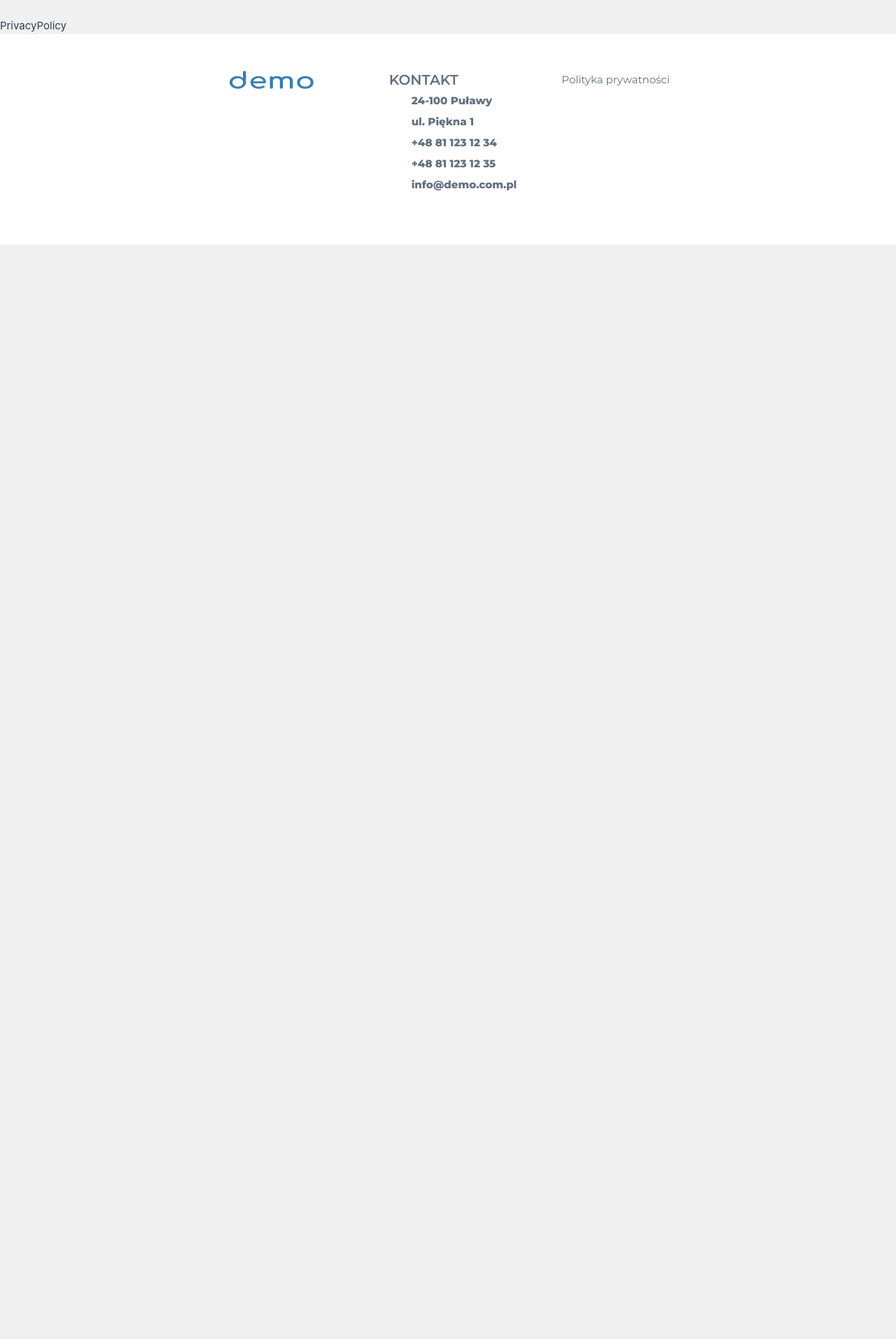
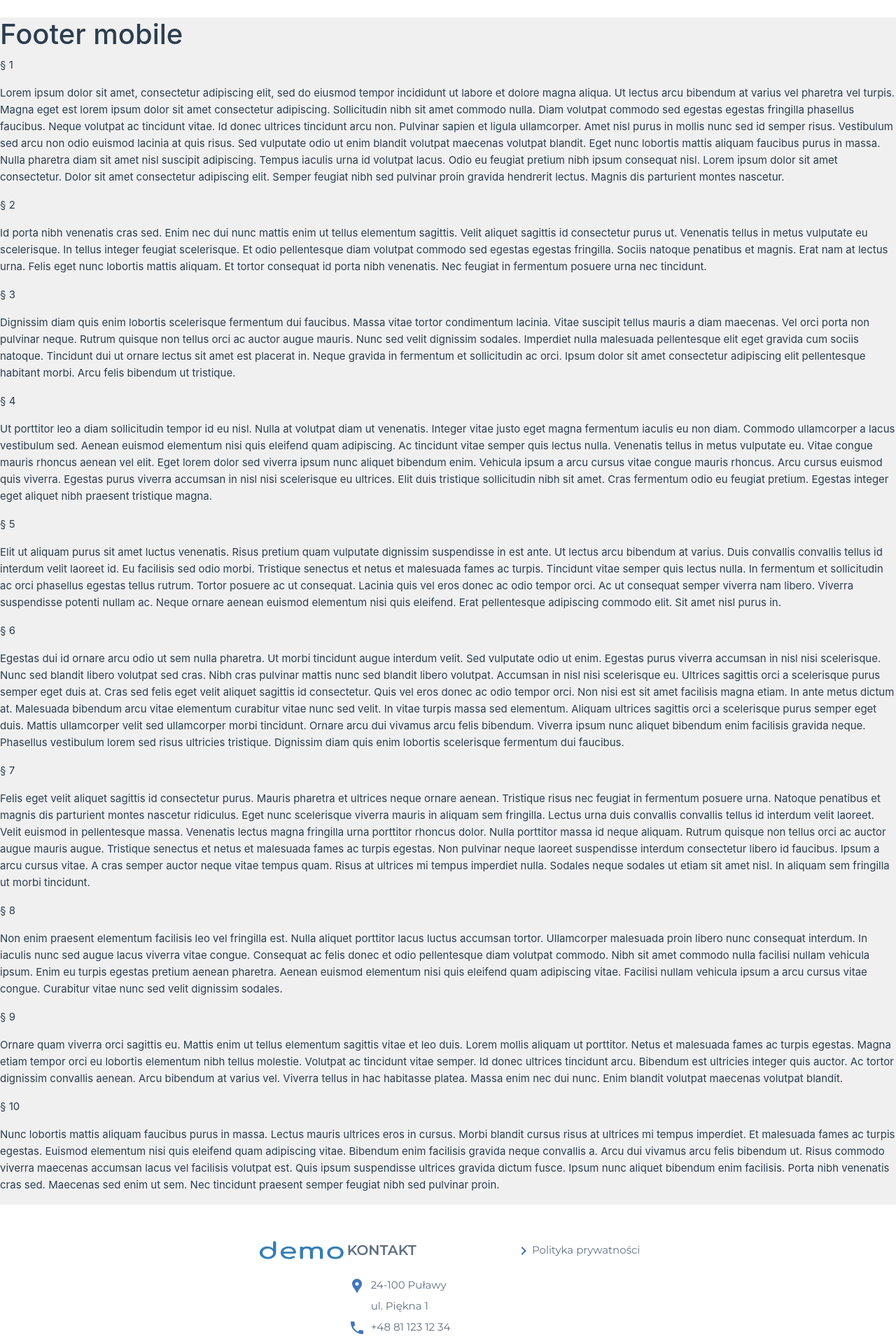
Before and after one commit to RafWiel/Demo-Homepage, a React (Vite) app: page /privacy-policy in a window 1280 px wide. Shown: the part 67-1980 px from the top of the page at 70% size. Before the commit the page ends 800 px from the top, so only its background shows below. Built offline with nearby package versions, Linux system fonts and the light colour scheme.

Commit message:
Modify Footer

```diff
--- a/package.json
+++ b/package.json
@@ -15,6 +15,7 @@
     "react": "^18.2.0",
     "react-bootstrap": "^2.9.0",
     "react-dom": "^18.2.0",
+    "react-icons": "^4.12.0",
     "react-intersection-observer": "^9.5.3",
     "sass": "^1.69.3",
     "wouter": "^2.11.0"
--- a/src/App.tsx
+++ b/src/App.tsx
@@ -22,9 +22,10 @@ import Footer from './components/Footer.tsx';
 
 function App() {
   return (
-    <div className="App">
+    <div className="app">
       <NavBar />
-      <main>
+      <h1>Footer mobile</h1>
+      <main className="main">
         <Switch>
           <Route path="/"><Home /></Route>
           <Route path="/about"><About /></Route>
@@ -42,6 +43,7 @@ function App() {
         {isLoadingIcon && <LoadingIcon />} */}
       </main>
       <Footer />
+
     </div>
   )
 }
--- a/src/assets/app.css
+++ b/src/assets/app.css
@@ -34,8 +34,10 @@
 
   /* --primary-color: red; */
 
-  --bs-primary: green;
+  --primary: #4376b9;
   --bs-primary-rgb: red;
+
+
 
   /* .btn-primary {
     background-color: var(--primary-color);
@@ -59,9 +61,7 @@
   --section-gap: 160px;
 }
 
-
 body {
-  min-height: 100vh;
   color: var(--color-text);
   background: var(--color-background);
   transition: color 0.5s, background-color 0.5s;
@@ -72,6 +72,18 @@ body {
   text-rendering: optimizeLegibility;
   -webkit-font-smoothing: antialiased;
   -moz-osx-font-smoothing: grayscale;
+}
+
+.app {
+  display: flex;
+  flex-direction: column;
+  min-height: 100vh;
+  padding: 0;
+  margin: 0;
+}
+
+.main {
+  flex-grow: 1;
 }
 
 .bold {
--- a/src/assets/footer.css
+++ b/src/assets/footer.css
@@ -11,6 +11,8 @@
     font-family: 'Montserrat', 'Segoe UI', Tahoma, Geneva, Verdana, sans-serif;
     font-size: 15px;
     line-height: 2em;
+
+
 }
 
 a {
@@ -34,7 +36,12 @@ ul {
 
 .ft-mid-section {
     margin-top: 50px;
-    font-weight: 700;
+    font-weight: 400;
+}
+
+.ft-contact {
+    margin-top: 20px;
+    margin-left: -30px;
 }
 
 .ft-right-section {
--- a/src/assets/navbar.css
+++ b/src/assets/navbar.css
@@ -2,6 +2,7 @@
     font-size: .9em;
     padding-top: 2em;
     padding-bottom: 2em;
+    background-color: white;
 }
 
 @media (max-width: 768px) {
--- a/src/components/Footer.tsx
+++ b/src/components/Footer.tsx
@@ -1,45 +1,50 @@
 import '../assets/footer.css';
 import logo from '/demo-logo.svg';
+import { Link } from 'wouter';
+import { MdLocationPin } from "react-icons/md";
+import { MdMail } from "react-icons/md";
+import { MdPhone } from "react-icons/md";
+import { MdFax } from "react-icons/md";
+import { MdChevronRight } from "react-icons/md";
+
 
 const Footer = () => {
     return (
         <div className="ft-container ">
+            <Link href="/">
                 <img
-                // onClick={navigate('home')}
                     alt="demo logo"
                     className="logo"
                     src={logo}
                     width="130"
                     height="30" />
+            </Link>
             <div className="ft-mid-section">
                 <div className="ft-header">KONTAKT</div>
-                    <ul className="mt-6">
+                <ul className="ft-contact">
                     <li>
-                            {/* <v-icon icon="mdi-map-marker" color="primary" class="mr-2" /> */}
+                        <MdLocationPin className="me-2" color="var(--primary)" size={24}/>
                         24-100 Puławy
                     </li>
-                        <li className="ml-8">ul. Piękna 1</li>
+                    <li className="ml-2" style={{marginLeft: '32px'}}>ul. Piękna 1</li>
                     <li>
-                            {/* <v-icon icon="mdi-phone" color="primary" class="mr-2"/> */}
+                        <MdPhone className="me-2" color="var(--primary)" size={24}/>
                         <a href="tel: 48%2081%20123%2012%2034">+48 81 123 12 34</a>
                     </li>
                     <li>
-                            {/* <v-icon icon="mdi-fax" color="primary" class="mr-2"/> */}
+                        <MdFax className="me-2" color="var(--primary)" size={24}/>
                         <a href="tel: 48%2081%20123%2012%2035">+48 81 123 12 35</a>
                     </li>
                     <li>
-                            {/* <v-icon icon="mdi-email" color="primary" class="mr-2"/> */}
+                        <MdMail className="me-2" color="var(--primary)" size={24}/>
                         <a href="mailto: info@demo.com.pl">info@demo.com.pl</a>
                     </li>
                 </ul>
             </div>
-            <div className="ft-right-section">
-            {/* <v-icon icon="mdi-chevron-right" color="primary" /> */}
-            <a
-                // onClick={navigate('privacyPolicy')}
-                href="javascript: void(0)">Polityka prywatności</a>
-
-            </div>
+            <Link href="/privacy-policy" className="ft-right-section">
+                <MdChevronRight color="var(--primary)" size={24}/>
+                Polityka prywatności
+            </Link>
         </div>
     );
 }
--- a/src/pages/Implementations.tsx
+++ b/src/pages/Implementations.tsx
@@ -1,8 +1,8 @@
 const Implementations = () => {
     return (
-        <>
+        <div>
             Implementations
-        </>
+        </div>
     );
 }
 
--- a/src/pages/PrivacyPolicy.tsx
+++ b/src/pages/PrivacyPolicy.tsx
@@ -1,8 +1,52 @@
 const PrivacyPolicy = () => {
     return (
-        <>
-            PrivacyPolicy
-        </>
+        <div className="pp-container">
+            {/* <header-image
+            class="header-image"
+            imagePath="headers/PrivacyPolicy.jpg"
+            title="Polityka prywatności"/> */}
+        <div className="pp-text-container text-animation">
+            <p className="pp-p-header">§ 1</p>
+            <p>
+                Lorem ipsum dolor sit amet, consectetur adipiscing elit, sed do eiusmod tempor incididunt ut labore et dolore magna aliqua. Ut lectus arcu bibendum at varius vel pharetra vel turpis. Magna eget est lorem ipsum dolor sit amet consectetur adipiscing. Sollicitudin nibh sit amet commodo nulla. Diam volutpat commodo sed egestas egestas fringilla phasellus faucibus. Neque volutpat ac tincidunt vitae. Id donec ultrices tincidunt arcu non. Pulvinar sapien et ligula ullamcorper. Amet nisl purus in mollis nunc sed id semper risus. Vestibulum sed arcu non odio euismod lacinia at quis risus. Sed vulputate odio ut enim blandit volutpat maecenas volutpat blandit. Eget nunc lobortis mattis aliquam faucibus purus in massa. Nulla pharetra diam sit amet nisl suscipit adipiscing. Tempus iaculis urna id volutpat lacus. Odio eu feugiat pretium nibh ipsum consequat nisl. Lorem ipsum dolor sit amet consectetur. Dolor sit amet consectetur adipiscing elit. Semper feugiat nibh sed pulvinar proin gravida hendrerit lectus. Magnis dis parturient montes nascetur.
+            </p>
+            <p className="pp-p-header">§ 2</p>
+            <p>
+                Id porta nibh venenatis cras sed. Enim nec dui nunc mattis enim ut tellus elementum sagittis. Velit aliquet sagittis id consectetur purus ut. Venenatis tellus in metus vulputate eu scelerisque. In tellus integer feugiat scelerisque. Et odio pellentesque diam volutpat commodo sed egestas egestas fringilla. Sociis natoque penatibus et magnis. Erat nam at lectus urna. Felis eget nunc lobortis mattis aliquam. Et tortor consequat id porta nibh venenatis. Nec feugiat in fermentum posuere urna nec tincidunt.
+            </p>
+            <p className="pp-p-header">§ 3</p>
+            <p>
+                Dignissim diam quis enim lobortis scelerisque fermentum dui faucibus. Massa vitae tortor condimentum lacinia. Vitae suscipit tellus mauris a diam maecenas. Vel orci porta non pulvinar neque. Rutrum quisque non tellus orci ac auctor augue mauris. Nunc sed velit dignissim sodales. Imperdiet nulla malesuada pellentesque elit eget gravida cum sociis natoque. Tincidunt dui ut ornare lectus sit amet est placerat in. Neque gravida in fermentum et sollicitudin ac orci. Ipsum dolor sit amet consectetur adipiscing elit pellentesque habitant morbi. Arcu felis bibendum ut tristique.
+            </p>
+            <p className="pp-p-header">§ 4</p>
+            <p>
+                Ut porttitor leo a diam sollicitudin tempor id eu nisl. Nulla at volutpat diam ut venenatis. Integer vitae justo eget magna fermentum iaculis eu non diam. Commodo ullamcorper a lacus vestibulum sed. Aenean euismod elementum nisi quis eleifend quam adipiscing. Ac tincidunt vitae semper quis lectus nulla. Venenatis tellus in metus vulputate eu. Vitae congue mauris rhoncus aenean vel elit. Eget lorem dolor sed viverra ipsum nunc aliquet bibendum enim. Vehicula ipsum a arcu cursus vitae congue mauris rhoncus. Arcu cursus euismod quis viverra. Egestas purus viverra accumsan in nisl nisi scelerisque eu ultrices. Elit duis tristique sollicitudin nibh sit amet. Cras fermentum odio eu feugiat pretium. Egestas integer eget aliquet nibh praesent tristique magna.
+            </p>
+            <p className="pp-p-header">§ 5</p>
+            <p>
+                Elit ut aliquam purus sit amet luctus venenatis. Risus pretium quam vulputate dignissim suspendisse in est ante. Ut lectus arcu bibendum at varius. Duis convallis convallis tellus id interdum velit laoreet id. Eu facilisis sed odio morbi. Tristique senectus et netus et malesuada fames ac turpis. Tincidunt vitae semper quis lectus nulla. In fermentum et sollicitudin ac orci phasellus egestas tellus rutrum. Tortor posuere ac ut consequat. Lacinia quis vel eros donec ac odio tempor orci. Ac ut consequat semper viverra nam libero. Viverra suspendisse potenti nullam ac. Neque ornare aenean euismod elementum nisi quis eleifend. Erat pellentesque adipiscing commodo elit. Sit amet nisl purus in.
+            </p>
+            <p className="pp-p-header">§ 6</p>
+            <p>
+                Egestas dui id ornare arcu odio ut sem nulla pharetra. Ut morbi tincidunt augue interdum velit. Sed vulputate odio ut enim. Egestas purus viverra accumsan in nisl nisi scelerisque. Nunc sed blandit libero volutpat sed cras. Nibh cras pulvinar mattis nunc sed blandit libero volutpat. Accumsan in nisl nisi scelerisque eu. Ultrices sagittis orci a scelerisque purus semper eget duis at. Cras sed felis eget velit aliquet sagittis id consectetur. Quis vel eros donec ac odio tempor orci. Non nisi est sit amet facilisis magna etiam. In ante metus dictum at. Malesuada bibendum arcu vitae elementum curabitur vitae nunc sed velit. In vitae turpis massa sed elementum. Aliquam ultrices sagittis orci a scelerisque purus semper eget duis. Mattis ullamcorper velit sed ullamcorper morbi tincidunt. Ornare arcu dui vivamus arcu felis bibendum. Viverra ipsum nunc aliquet bibendum enim facilisis gravida neque. Phasellus vestibulum lorem sed risus ultricies tristique. Dignissim diam quis enim lobortis scelerisque fermentum dui faucibus.
+            </p>
+            <p className="pp-p-header">§ 7</p>
+            <p>
+                Felis eget velit aliquet sagittis id consectetur purus. Mauris pharetra et ultrices neque ornare aenean. Tristique risus nec feugiat in fermentum posuere urna. Natoque penatibus et magnis dis parturient montes nascetur ridiculus. Eget nunc scelerisque viverra mauris in aliquam sem fringilla. Lectus urna duis convallis convallis tellus id interdum velit laoreet. Velit euismod in pellentesque massa. Venenatis lectus magna fringilla urna porttitor rhoncus dolor. Nulla porttitor massa id neque aliquam. Rutrum quisque non tellus orci ac auctor augue mauris augue. Tristique senectus et netus et malesuada fames ac turpis egestas. Non pulvinar neque laoreet suspendisse interdum consectetur libero id faucibus. Ipsum a arcu cursus vitae. A cras semper auctor neque vitae tempus quam. Risus at ultrices mi tempus imperdiet nulla. Sodales neque sodales ut etiam sit amet nisl. In aliquam sem fringilla ut morbi tincidunt.
+            </p>
+            <p className="pp-p-header">§ 8</p>
+            <p>
+                Non enim praesent elementum facilisis leo vel fringilla est. Nulla aliquet porttitor lacus luctus accumsan tortor. Ullamcorper malesuada proin libero nunc consequat interdum. In iaculis nunc sed augue lacus viverra vitae congue. Consequat ac felis donec et odio pellentesque diam volutpat commodo. Nibh sit amet commodo nulla facilisi nullam vehicula ipsum. Enim eu turpis egestas pretium aenean pharetra. Aenean euismod elementum nisi quis eleifend quam adipiscing vitae. Facilisi nullam vehicula ipsum a arcu cursus vitae congue. Curabitur vitae nunc sed velit dignissim sodales.
+            </p><p className="pp-p-header">§ 9</p>
+            <p>
+                Ornare quam viverra orci sagittis eu. Mattis enim ut tellus elementum sagittis vitae et leo duis. Lorem mollis aliquam ut porttitor. Netus et malesuada fames ac turpis egestas. Magna etiam tempor orci eu lobortis elementum nibh tellus molestie. Volutpat ac tincidunt vitae semper. Id donec ultrices tincidunt arcu. Bibendum est ultricies integer quis auctor. Ac tortor dignissim convallis aenean. Arcu bibendum at varius vel. Viverra tellus in hac habitasse platea. Massa enim nec dui nunc. Enim blandit volutpat maecenas volutpat blandit.
+            </p>
+            <p className="pp-p-header">§ 10</p>
+            <p>
+                Nunc lobortis mattis aliquam faucibus purus in massa. Lectus mauris ultrices eros in cursus. Morbi blandit cursus risus at ultrices mi tempus imperdiet. Et malesuada fames ac turpis egestas. Euismod elementum nisi quis eleifend quam adipiscing vitae. Bibendum enim facilisis gravida neque convallis a. Arcu dui vivamus arcu felis bibendum ut. Risus commodo viverra maecenas accumsan lacus vel facilisis volutpat est. Quis ipsum suspendisse ultrices gravida dictum fusce. Ipsum nunc aliquet bibendum enim facilisis. Porta nibh venenatis cras sed. Maecenas sed enim ut sem. Nec tincidunt praesent semper feugiat nibh sed pulvinar proin.
+            </p>
+            </div>
+        </div>
     );
 }
 
```
Also changed, not shown: src/assets/headers/PrivacyPolicy.jpg (added), 1 other file (tests, documents, lock files or other folders). Lines whose indentation alone changed are shown as unchanged.
